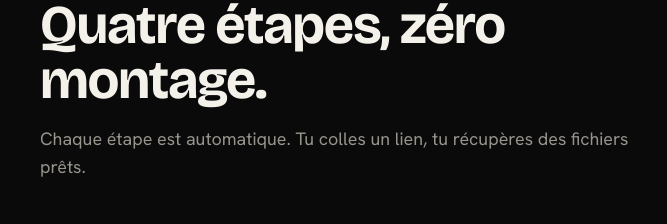
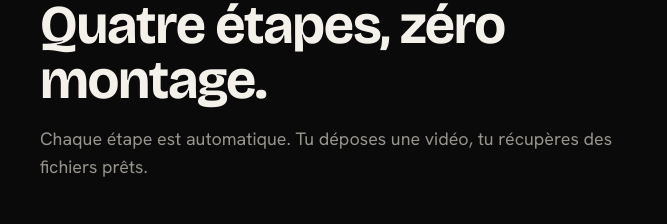
Before and after one commit to jacqueszeusganso-pixel/clippeur-maison, a website: page index.html in a window 1280 px wide. Shown: the part 960-1184 px from the top of the page, 34-701 px from the left. Drawn offline with nearby package versions, Linux system fonts and the light colour scheme.

Commit message:
Textes : une video au lieu d'un lien, sans tiret cadratin
Co-Authored-By: Claude Opus 5.5 <noreply@anthropic.com>

```diff
--- a/index.html
+++ b/index.html
@@ -3,12 +3,12 @@
 <head>
 <meta charset="utf-8">
 <meta name="viewport" content="width=device-width, initial-scale=1">
-<title>Clippeur maison — un lien, des shorts prêts à poster</title>
+<title>Clippeur maison : une vidéo, des shorts prêts à poster</title>
 <meta name="description" content="Dépose une vidéo, récupère des shorts verticaux 9:16 : moments choisis par IA, recadrage sur le visage, sous-titres incrustés, titre, score de viralité et hashtags.">
 <meta name="theme-color" content="#0A0A0B">
 <link rel="icon" href="favicon.svg" type="image/svg+xml">
 <meta property="og:type" content="website">
-<meta property="og:title" content="Clippeur maison — un lien, des shorts prêts à poster">
+<meta property="og:title" content="Clippeur maison : une vidéo, des shorts prêts à poster">
 <meta property="og:description" content="Une vidéo entre, des shorts verticaux sous-titrés sortent. Choix des moments par IA, recadrage sur le visage, score de viralité.">
 <meta property="og:image" content="og.svg">
 <meta name="twitter:card" content="summary_large_image">
@@ -274,7 +274,7 @@
     <div class="sec-head reveal">
       <span class="eyebrow">Le pipeline</span>
       <h2>Quatre étapes, zéro montage.</h2>
-      <p>Chaque étape est automatique. Tu colles un lien, tu récupères des fichiers prêts.</p>
+      <p>Chaque étape est automatique. Tu déposes une vidéo, tu récupères des fichiers prêts.</p>
     </div>
     <div class="steps reveal">
       <div class="step"><div class="num">1</div><div><h3>Envoi</h3><p>Ta vidéo part vers le moteur en morceaux, puis elle est effacée dès que la découpe commence.</p></div></div>
```
Also changed, not shown: og.svg, 1 other file.
